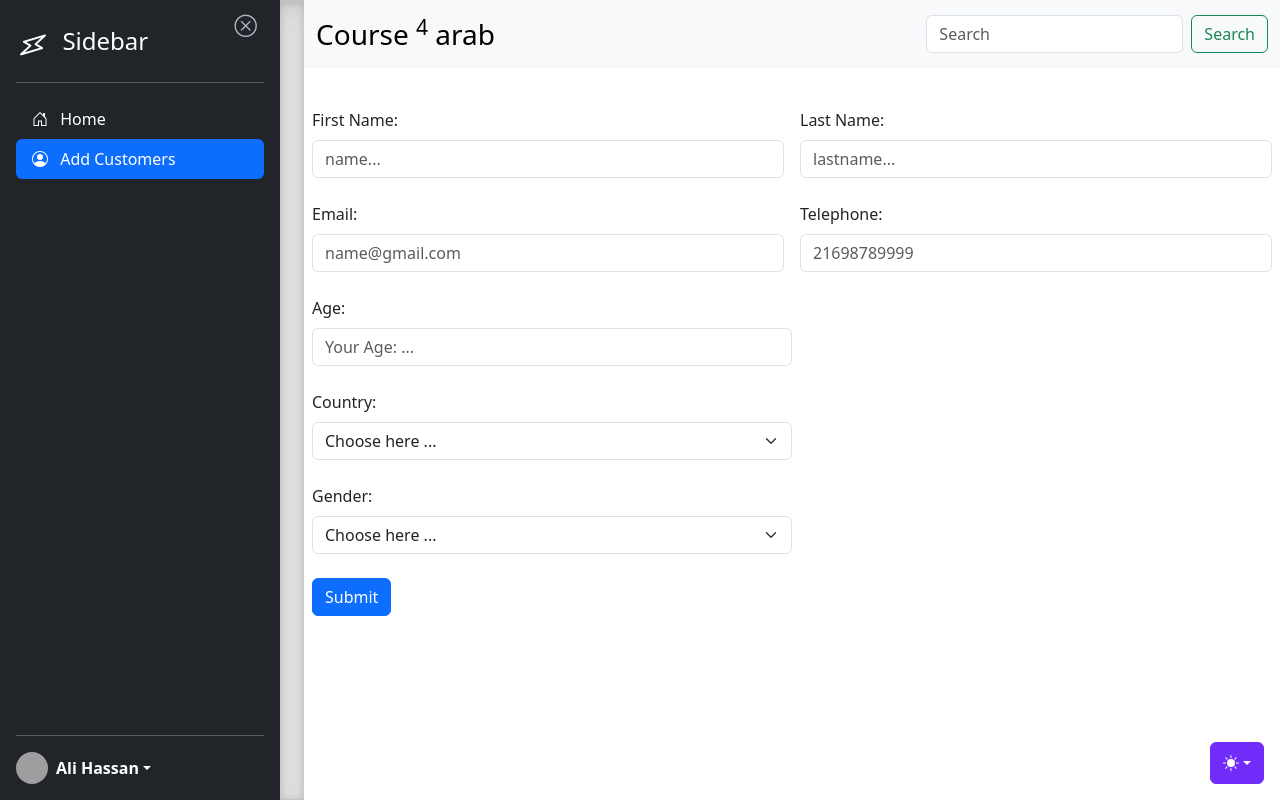
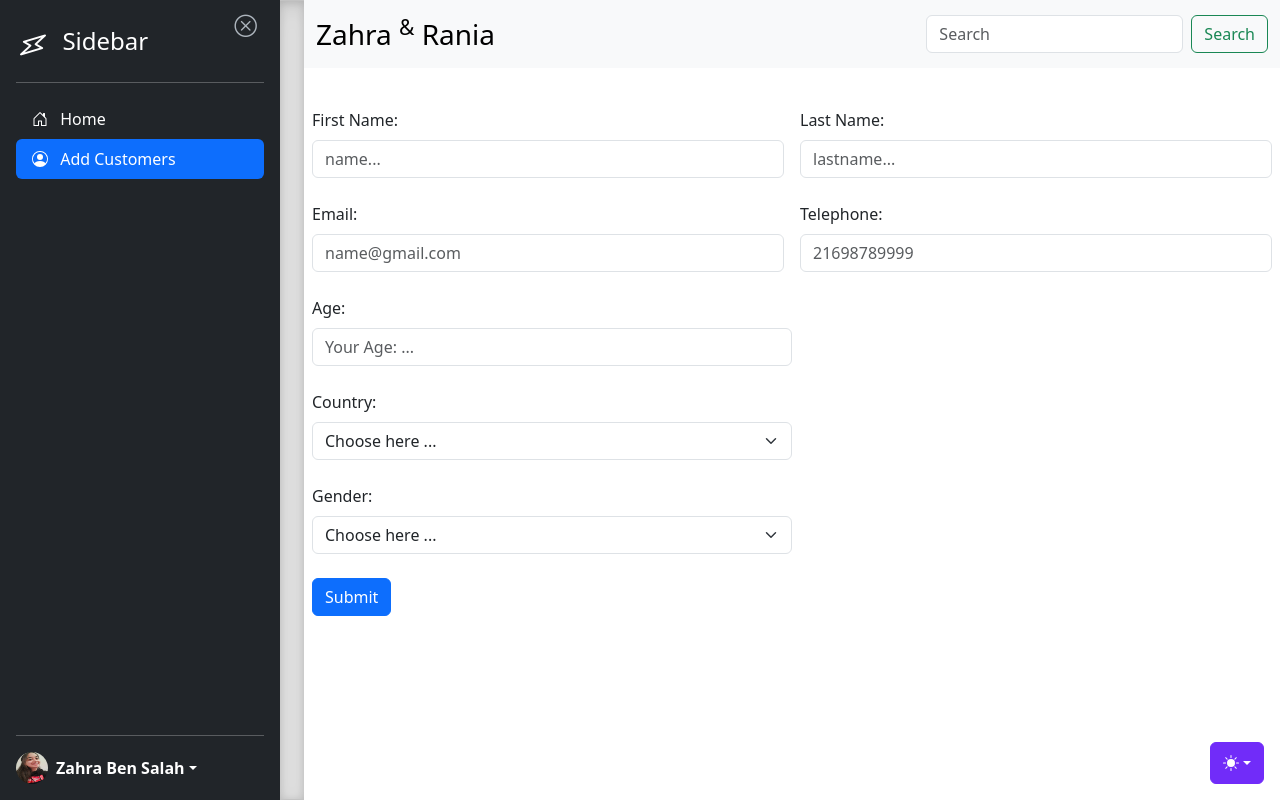
Before and after one commit to za9912/Plateforme-web-interactive-utilisant-Node.js-React-et-Bootstrap, a Node server app: page /user/add.html in a window 1280 px wide. Run offline with Node 20, Linux system fonts and the light colour scheme; some libraries are stand-ins or nearby versions; grey boxes are pictures that could not be loaded.

Commit message:
Modification des fichiers de vues et ajout de l'image

```diff
--- a/views/index.ejs
+++ b/views/index.ejs
@@ -214,7 +214,7 @@
         <a href="#" class="d-flex align-items-center text-white text-decoration-none dropdown-toggle"
           data-bs-toggle="dropdown" aria-expanded="false">
           <img src="./img/zahra.JPG" alt="" width="32" height="32" class="rounded-circle me-2" />
-          <strong class="sidebar-text">Zahra</strong>
+          <strong class="sidebar-text">Zahra Ben Salah</strong>
         </a>
         <ul class="dropdown-menu dropdown-menu-dark text-small shadow">
           <li><a class="dropdown-item" href="#">New project...</a></li>
--- a/views/user/add.ejs
+++ b/views/user/add.ejs
@@ -6,7 +6,7 @@
       rel="stylesheet"
       href="../bootstrap-icons-1.10.5/font/bootstrap-icons.min.css"
     />
-    <link rel="shortcut icon" href="../img/ali.png" type="image/x-icon">
+    <link rel="shortcut icon" href="../img/zahra.JPG" type="image/x-icon">
 
     <meta charset="utf-8" />
     <meta name="viewport" content="width=device-width, initial-scale=1" />
@@ -258,13 +258,13 @@
           aria-expanded="false"
         >
           <img
-            src="./img/me.JPG"
+            src="./img/zahra.JPG"
             alt=""
             width="32"
             height="32"
             class="rounded-circle me-2"
           />
-          <strong class="sidebar-text">Ali Hassan</strong>
+          <strong class="sidebar-text">Zahra Ben Salah</strong>
         </a>
         <ul class="dropdown-menu dropdown-menu-dark text-small shadow">
           <li><a class="dropdown-item" href="#">New project...</a></li>
@@ -284,7 +284,7 @@
             class="container-fluid justify-content-center justify-content-md-between"
           >
             <a class="navbar-brand fw-medium fs-3 mb-1 mb-md-0"
-              >Course <sup>4</sup> arab</a
+              >Zahra <sup>&</sup> Rania</a
             >
 
             <form class="d-flex" role="search">
--- a/views/user/edit.ejs
+++ b/views/user/edit.ejs
@@ -214,8 +214,8 @@
       <div class="dropdown">
         <a href="#" class="d-flex align-items-center text-white text-decoration-none dropdown-toggle"
           data-bs-toggle="dropdown" aria-expanded="false">
-          <img src="./img/me.JPG" alt="" width="32" height="32" class="rounded-circle me-2" />
-          <strong class="sidebar-text">Ali Hassan</strong>
+          <img src="./img/zahra.JPG" alt="" width="32" height="32" class="rounded-circle me-2" />
+          <strong class="sidebar-text">Zahra Ben Salah</strong>
         </a>
         <ul class="dropdown-menu dropdown-menu-dark text-small shadow">
           <li><a class="dropdown-item" href="#">New project...</a></li>
@@ -234,7 +234,7 @@
     <section class="w-100">
       <nav class="navbar bg-body-tertiary">
         <div class="container-fluid justify-content-center justify-content-md-between">
-          <a class="navbar-brand fw-medium fs-3 mb-1 mb-md-0">Course <sup>4</sup> arab</a>
+          <a class="navbar-brand fw-medium fs-3 mb-1 mb-md-0">Zahra <sup>&</sup> Rania</a>
 
           <form class="d-flex" role="search">
             <input class="form-control me-2" type="search" placeholder="Search" aria-label="Search" />
--- a/views/user/search.ejs
+++ b/views/user/search.ejs
@@ -214,7 +214,7 @@
       <div class="dropdown">
         <a href="#" class="d-flex align-items-center text-white text-decoration-none dropdown-toggle"
           data-bs-toggle="dropdown" aria-expanded="false">
-          <img src="./img/me.JPG" alt="" width="32" height="32" class="rounded-circle me-2" />
+          <img src="./img/zahra.JPG" alt="" width="32" height="32" class="rounded-circle me-2" />
           <strong class="sidebar-text">Ali Hassan</strong>
         </a>
         <ul class="dropdown-menu dropdown-menu-dark text-small shadow">
@@ -234,7 +234,7 @@
     <section class="w-100">
       <nav class="navbar bg-body-tertiary">
         <div class="container-fluid justify-content-center justify-content-md-between">
-          <a class="navbar-brand fw-medium fs-3 mb-1 mb-md-0">Course <sup>4</sup> arab</a>
+          <a class="navbar-brand fw-medium fs-3 mb-1 mb-md-0">Zahra <sup>&</sup> Rania</a>
 
           <form class="d-flex" role="search">
             <input class="form-control me-2" type="search" placeholder="Search" aria-label="Search" />
```
Also changed, not shown: views/user/view.ejs (+4 -4 lines), public/img/download.png (added).
